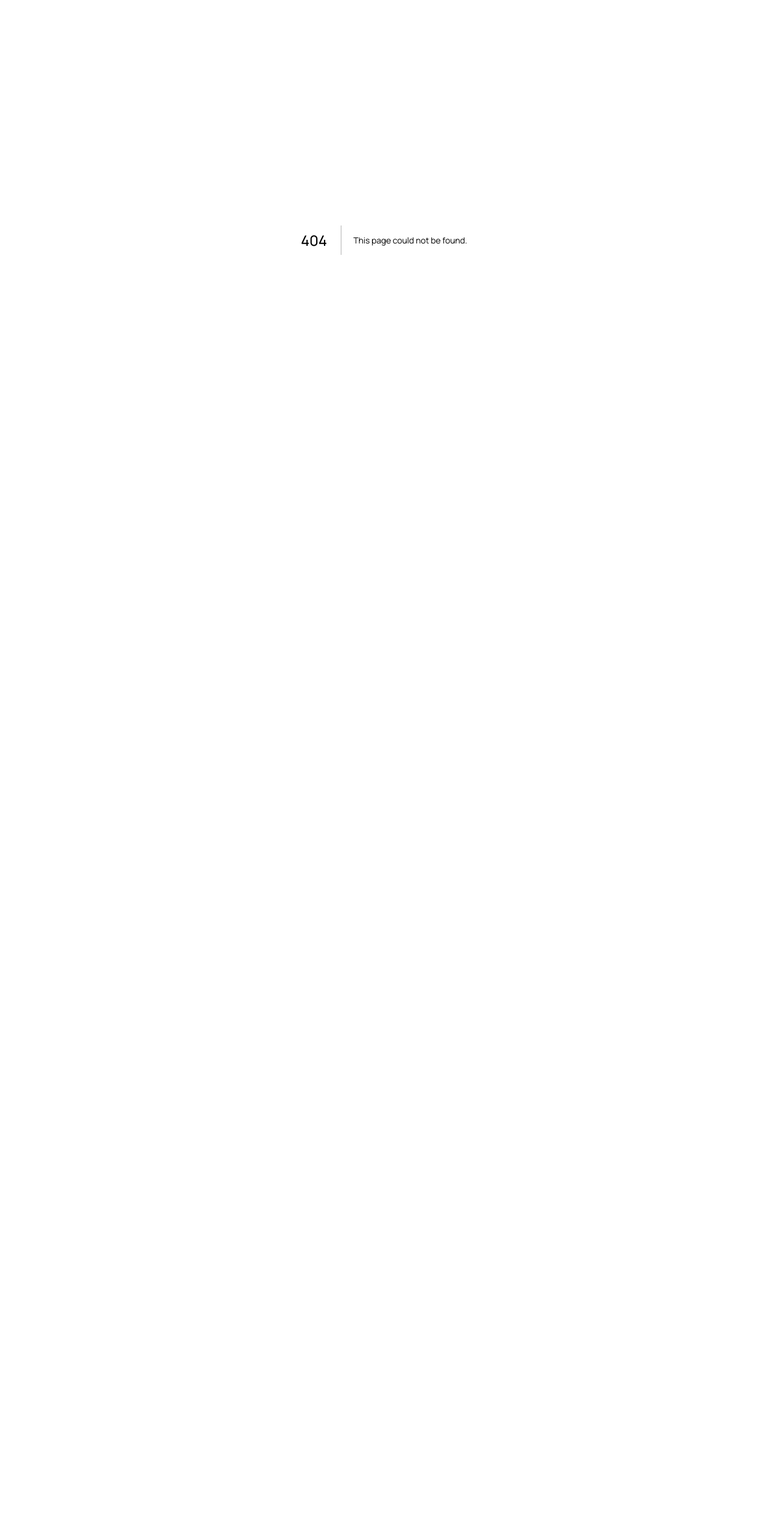
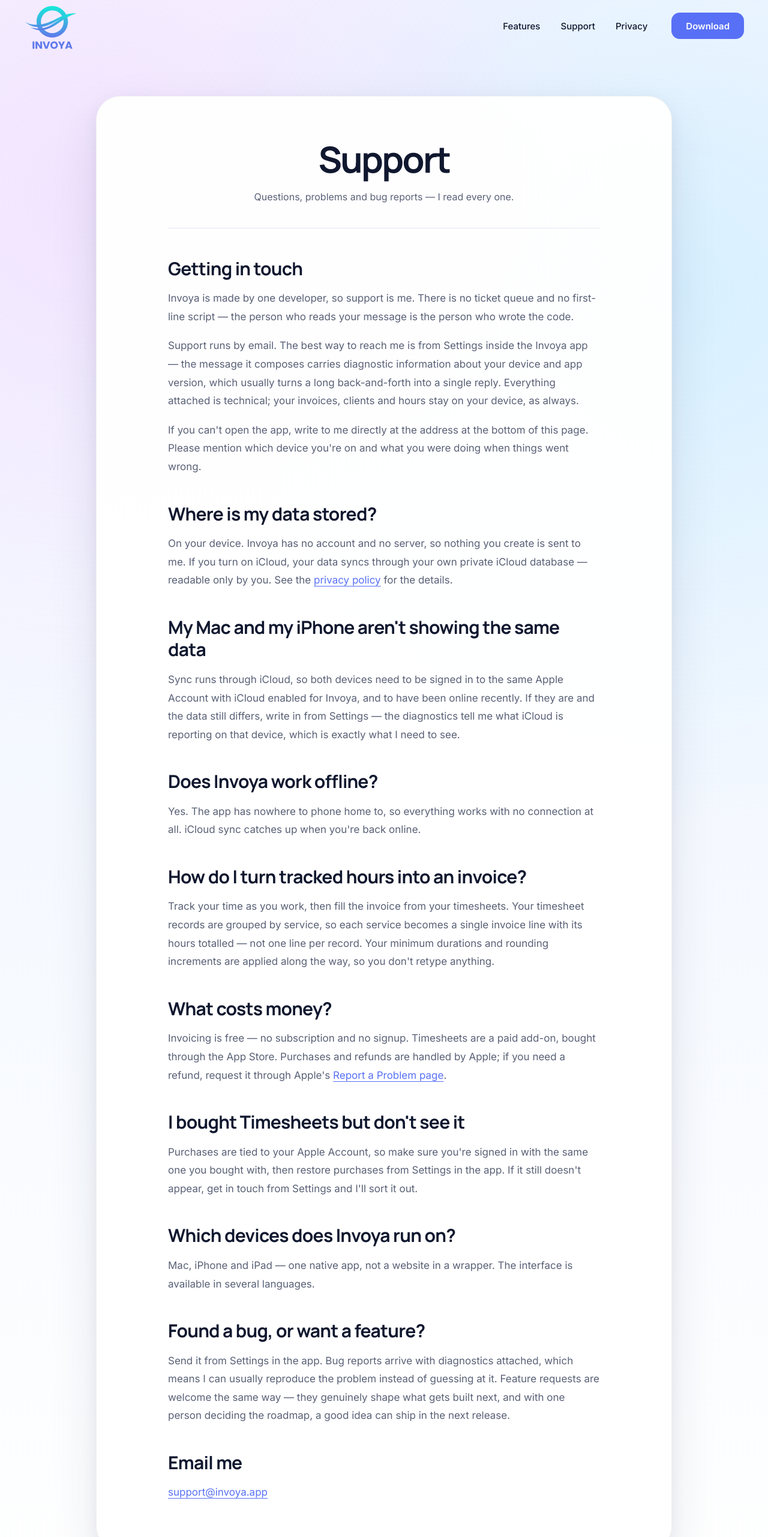
Before and after one commit to DariaKott/invoya-website, a Next.js app: page /support in a window 1280 px wide. Before the commit this address had no page. Shown: the top 2563 px of the page at 60% size. Before the commit the page ends 800 px from the top, so only its background shows below. Built offline with nearby package versions, Linux system fonts and the light colour scheme.

Commit message:
add Support page and small edits

```diff
--- /dev/null
+++ b/src/app/support/page.tsx
@@ -0,0 +1,156 @@
+import type { Metadata } from "next";
+import Link from "next/link";
+
+import { Footer } from "@/components/layout/Footer/Footer";
+import { Header } from "@/components/layout/Header/Header";
+import { InfoPage } from "@/components/layout/InfoPage/InfoPage";
+
+export const metadata: Metadata = {
+  title: "Support | Invoya",
+  description:
+    "Get help with Invoya, iCloud sync, timesheets, purchases and bug reports.",
+};
+
+export default function SupportPage() {
+  return (
+    <>
+      <Header />
+
+      <InfoPage
+        title="Support"
+        subtitle="Questions, problems and bug reports — I read every one."
+      >
+        <section>
+          <h2>Getting in touch</h2>
+
+          <p>
+            Invoya is made by one developer, so support is me. There is no
+            ticket queue and no first-line script — the person who reads your
+            message is the person who wrote the code.
+          </p>
+
+          <p>
+            Support runs by email. The best way to reach me is from Settings
+            inside the Invoya app — the message it composes carries diagnostic
+            information about your device and app version, which usually turns a
+            long back-and-forth into a single reply. Everything attached is
+            technical; your invoices, clients and hours stay on your device, as
+            always.
+          </p>
+
+          <p>
+            If you can&apos;t open the app, write to me directly at the address
+            at the bottom of this page. Please mention which device you&apos;re
+            on and what you were doing when things went wrong.
+          </p>
+        </section>
+
+        <section>
+          <h2>Where is my data stored?</h2>
+
+          <p>
+            On your device. Invoya has no account and no server, so nothing you
+            create is sent to me. If you turn on iCloud, your data syncs through
+            your own private iCloud database — readable only by you. See the{" "}
+            <Link href="/privacy/">privacy policy</Link> for the details.
+          </p>
+        </section>
+
+        <section>
+          <h2>My Mac and my iPhone aren&apos;t showing the same data</h2>
+
+          <p>
+            Sync runs through iCloud, so both devices need to be signed in to
+            the same Apple Account with iCloud enabled for Invoya, and to have
+            been online recently. If they are and the data still differs, write
+            in from Settings — the diagnostics tell me what iCloud is reporting
+            on that device, which is exactly what I need to see.
+          </p>
+        </section>
+
+        <section>
+          <h2>Does Invoya work offline?</h2>
+
+          <p>
+            Yes. The app has nowhere to phone home to, so everything works with
+            no connection at all. iCloud sync catches up when you&apos;re back
+            online.
+          </p>
+        </section>
+
+        <section>
+          <h2>How do I turn tracked hours into an invoice?</h2>
+
+          <p>
+            Track your time as you work, then fill the invoice from your
+            timesheets. Your timesheet records are grouped by service, so each
+            service becomes a single invoice line with its hours totalled — not
+            one line per record. Your minimum durations and rounding increments
+            are applied along the way, so you don&apos;t retype anything.
+          </p>
+        </section>
+
+        <section>
+          <h2>What costs money?</h2>
+
+          <p>
+            Invoicing is free — no subscription and no signup. Timesheets are a
+            paid add-on, bought through the App Store. Purchases and refunds are
+            handled by Apple; if you need a refund, request it through Apple&apos;s{" "}
+            <a
+              href="https://reportaproblem.apple.com/"
+              target="_blank"
+              rel="noreferrer"
+            >
+              Report a Problem page
+            </a>
+            .
+          </p>
+        </section>
+
+        <section>
+          <h2>I bought Timesheets but don&apos;t see it</h2>
+
+          <p>
+            Purchases are tied to your Apple Account, so make sure you&apos;re
+            signed in with the same one you bought with, then restore purchases
+            from Settings in the app. If it still doesn&apos;t appear, get in
+            touch from Settings and I&apos;ll sort it out.
+          </p>
+        </section>
+
+        <section>
+          <h2>Which devices does Invoya run on?</h2>
+
+          <p>
+            Mac, iPhone and iPad — one native app, not a website in a wrapper.
+            The interface is available in several languages.
+          </p>
+        </section>
+
+        <section>
+          <h2>Found a bug, or want a feature?</h2>
+
+          <p>
+            Send it from Settings in the app. Bug reports arrive with
+            diagnostics attached, which means I can usually reproduce the
+            problem instead of guessing at it. Feature requests are welcome the
+            same way — they genuinely shape what gets built next, and with one
+            person deciding the roadmap, a good idea can ship in the next
+            release.
+          </p>
+        </section>
+
+        <section>
+          <h2>Email me</h2>
+
+          <p>
+            <a href="mailto:support@invoya.app">support@invoya.app</a>
+          </p>
+        </section>
+      </InfoPage>
+
+      <Footer />
+    </>
+  );
+}
--- a/src/components/layout/Footer/Footer.tsx
+++ b/src/components/layout/Footer/Footer.tsx
@@ -11,7 +11,8 @@ export function Footer() {
         <p className={styles.copy}>© 2026 Invoya</p>
 
         <nav className={styles.nav} aria-label="Footer navigation">
-          <a href="#">Support</a>
+          <Link href="/">Home</Link>
+          <Link href="/support/">Support</Link>
           <Link href="/privacy/">Privacy</Link>
         </nav>
       </Container>
--- a/src/components/layout/Header/Header.module.scss
+++ b/src/components/layout/Header/Header.module.scss
@@ -17,16 +17,18 @@
 
 .scrolled {
   border-bottom: 1px solid rgba(16, 24, 47, 0.08);
-  background: rgba(255, 255, 255, 0.78);
+  // background: rgba(255, 255, 255, 0.78);
+  background: linear-gradient(135deg, #ffffff 0%, #fbf8ff 42%, #f3fbff 100%);
   box-shadow: 0 8px 30px rgba(16, 24, 47, 0.06);
   backdrop-filter: blur(18px);
   -webkit-backdrop-filter: blur(18px);
+
 }
 
 .inner {
   display: flex;
   align-items: center;
-  min-height: 96px;
+  min-height: 86px;
 
   @include tablet {
     min-height: 84px;
@@ -69,7 +71,8 @@
   }
 
   a:hover,
-  a:focus-visible {
+  a:focus-visible,
+  .active {
     color: $color-primary;
   }
 
@@ -86,7 +89,7 @@
     width: 100%;
     margin-left: 0;
     padding-top: 8px;
-    justify-content: space-between;
+    justify-content: flex-end;
     gap: 16px;
 
     a {
--- a/src/components/layout/Header/Header.tsx
+++ b/src/components/layout/Header/Header.tsx
@@ -2,6 +2,7 @@
 
 import Image from "next/image";
 import Link from "next/link";
+import { usePathname } from "next/navigation";
 import { useEffect, useState } from "react";
 
 import { Container } from "@/components/ui/Container/Container";
@@ -10,8 +11,35 @@ import styles from "./Header.module.scss";
 
 const basePath = process.env.NEXT_PUBLIC_BASE_PATH ?? "";
 
+const sectionLinks = [
+  {
+    label: "Features",
+    hash: "features",
+  },
+];
+
+const pageLinks = [
+  {
+    label: "Support",
+    href: "/support/",
+  },
+  {
+    label: "Privacy",
+    href: "/privacy/",
+  },
+];
+
 export function Header() {
+  const pathname = usePathname();
   const [isScrolled, setIsScrolled] = useState(false);
+  const normalizedPathname =
+    basePath && pathname.startsWith(basePath)
+      ? pathname.slice(basePath.length) || "/"
+      : pathname;
+  const isLandingPage = normalizedPathname === "/";
+
+  const getSectionHref = (hash: string) =>
+    isLandingPage ? `#${hash}` : `/#${hash}`;
 
   useEffect(() => {
     const handleScroll = () => {
@@ -43,14 +71,31 @@ export function Header() {
           </Link>
 
           <nav className={styles.nav} aria-label="Main navigation">
-            <a href="#features">Features</a>
-            <a href="#screenshots">Screenshots</a>
-            <Link href="/privacy/">Privacy</Link>
+            {sectionLinks.map((link) => (
+              <Link key={link.hash} href={getSectionHref(link.hash)}>
+                {link.label}
+              </Link>
+            ))}
+
+            {pageLinks.map((link) => {
+              const isActive = normalizedPathname === link.href;
+
+              return (
+                <Link
+                  key={link.href}
+                  className={isActive ? styles.active : undefined}
+                  href={link.href}
+                  aria-current={isActive ? "page" : undefined}
+                >
+                  {link.label}
+                </Link>
+              );
+            })}
           </nav>
 
-          <a className={styles.downloadLink} href="#download">
+          <Link className={styles.downloadLink} href={getSectionHref("download")}>
             Download
-          </a>
+          </Link>
         </div>
       </Container>
     </header>
--- a/src/components/sections/Features/CTAFeature.tsx
+++ b/src/components/sections/Features/CTAFeature.tsx
@@ -6,7 +6,7 @@ const basePath = process.env.NEXT_PUBLIC_BASE_PATH ?? "";
 
 export function CTAFeature() {
   return (
-    <section className={styles.ctaSection}>
+    <section className={styles.ctaSection} id="download">
       <h2 className={styles.ctaTitle}>Free to start</h2>
 
       <p className={styles.ctaDescription}>
--- a/src/components/sections/Features/InvoiceFeature.tsx
+++ b/src/components/sections/Features/InvoiceFeature.tsx
@@ -6,7 +6,7 @@ const basePath = process.env.NEXT_PUBLIC_BASE_PATH ?? "";
 
 export function InvoiceFeature() {
   return (
-    <section className={`${styles.row} ${styles.invoiceRow}`}>
+    <section className={`${styles.row} ${styles.invoiceRow}`} id="screenshots">
       <div className={styles.featureContent}>
         <div className={styles.featureHeading}>
           <div className={styles.featureIcon} aria-hidden="true">
--- a/src/components/sections/Hero/Hero.tsx
+++ b/src/components/sections/Hero/Hero.tsx
@@ -22,7 +22,7 @@ export function Hero() {
               into bills — with no account, no signup and no tracking.
             </p>
 
-            <div className={styles.storeLinks} id="download">
+            <div className={styles.storeLinks}>
               <a
                 href="#"
                 className={styles.storeLink}
```
